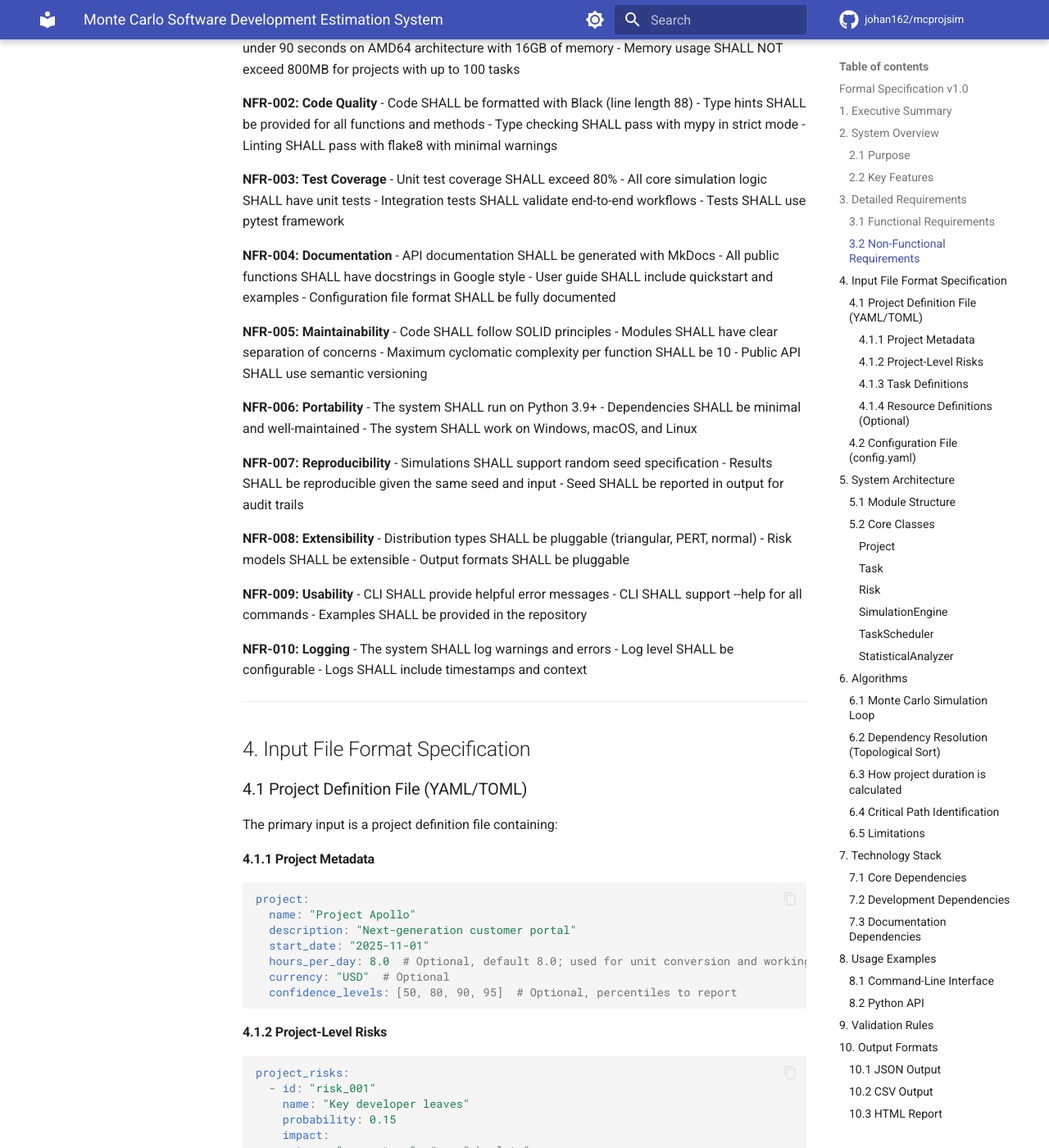
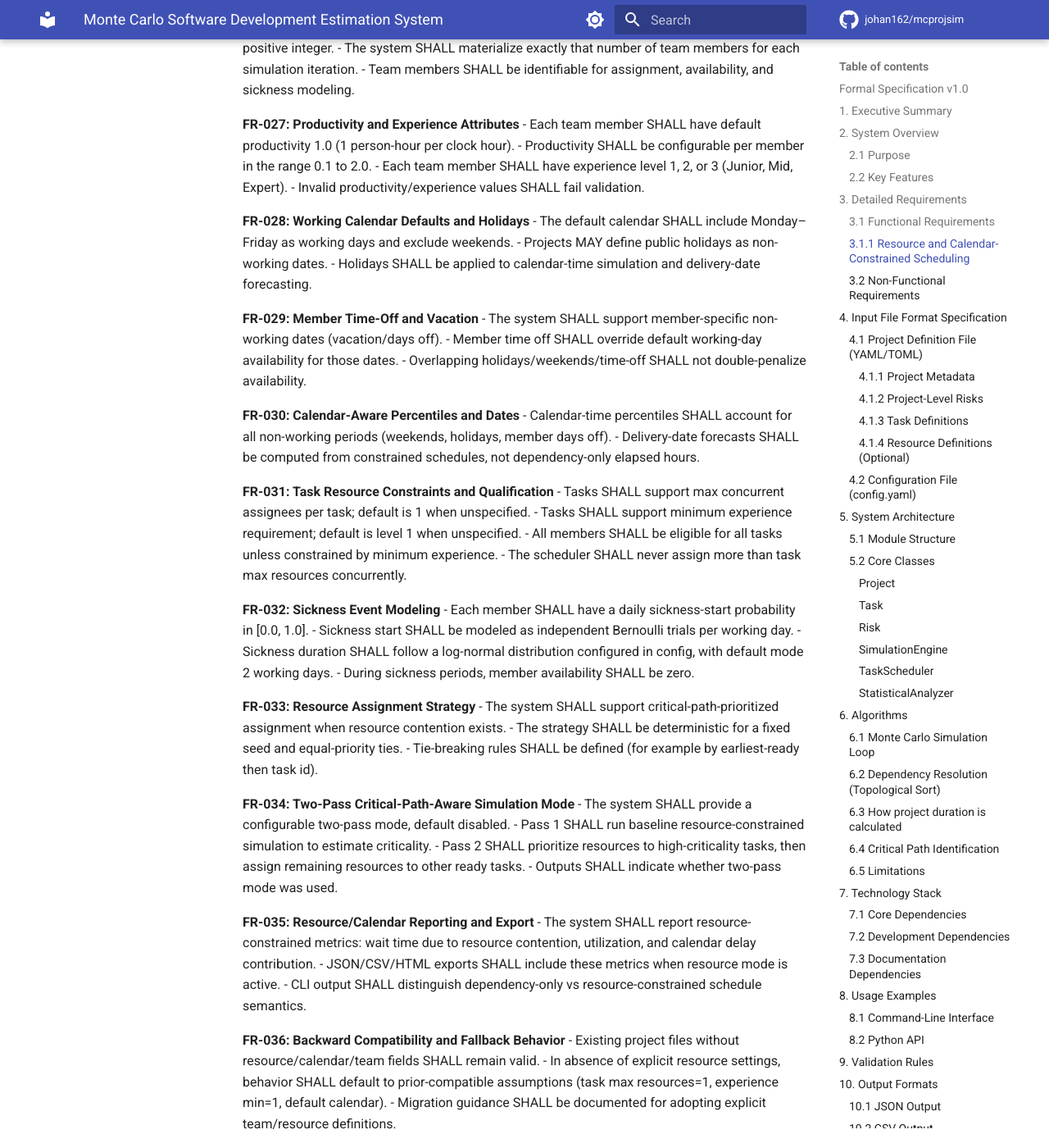
Before and after one commit to johan162/mcprojsim, an MkDocs documentation site: the page built from docs/mcprojsim_reqs.md, in a window 1280 px wide and 1400 px high, scrolled down 4701 px. Shown: the whole window at 82% size. Built offline with MkDocs 1.6.1 and Material for MkDocs 9.7.7, drawn with Linux system fonts in a browser that asks for light colours; comment, search, counter and statistics services are not loaded; some of the changed text lies outside the part shown.

Commit message:
First iteration of constrained scheduling reqs

```diff
--- a/docs/mcprojsim_reqs.md
+++ b/docs/mcprojsim_reqs.md
@@ -173,6 +173,67 @@ Provide probabilistic estimates for software project completion through Monte Ca
 - The system SHALL include staffing recommendations and table data in JSON and CSV exports
 - The system SHALL offer configuration to decide which effort percentile to base staffing suggestion on
 
+### 3.1.1 Resource and Calendar-Constrained Scheduling
+
+**FR-026: Team Size and Member Model**
+- The system SHALL allow project-level team size as a positive integer.
+- The system SHALL materialize exactly that number of team members for each simulation iteration.
+- Team members SHALL be identifiable for assignment, availability, and sickness modeling.
+
+**FR-027: Productivity and Experience Attributes**
+- Each team member SHALL have default productivity 1.0 (1 person-hour per clock hour).
+- Productivity SHALL be configurable per member in the range 0.1 to 2.0.
+- Each team member SHALL have experience level 1, 2, or 3 (Junior, Mid, Expert).
+- Invalid productivity/experience values SHALL fail validation.
+
+**FR-028: Working Calendar Defaults and Holidays**
+- The default calendar SHALL include Monday–Friday as working days and exclude weekends.
+- Projects MAY define public holidays as non-working dates.
+- Holidays SHALL be applied to calendar-time simulation and delivery-date forecasting.
+
+**FR-029: Member Time-Off and Vacation**
+- The system SHALL support member-specific non-working dates (vacation/days off).
+- Member time off SHALL override default working-day availability for those dates.
+- Overlapping holidays/weekends/time-off SHALL not double-penalize availability.
+
+**FR-030: Calendar-Aware Percentiles and Dates**
+- Calendar-time percentiles SHALL account for all non-working periods (weekends, holidays, member days off).
+- Delivery-date forecasts SHALL be computed from constrained schedules, not dependency-only elapsed hours.
+
+**FR-031: Task Resource Constraints and Qualification**
+- Tasks SHALL support max concurrent assignees per task; default is 1 when unspecified.
+- Tasks SHALL support minimum experience requirement; default is level 1 when unspecified.
+- All members SHALL be eligible for all tasks unless constrained by minimum experience.
+- The scheduler SHALL never assign more than task max resources concurrently.
+
+**FR-032: Sickness Event Modeling**
+- Each member SHALL have a daily sickness-start probability in [0.0, 1.0].
+- Sickness start SHALL be modeled as independent Bernoulli trials per working day.
+- Sickness duration SHALL follow a log-normal distribution configured in config, with default mode 2 working days.
+- During sickness periods, member availability SHALL be zero.
+
+**FR-033: Resource Assignment Strategy**
+- The system SHALL support critical-path-prioritized assignment when resource contention exists.
+- The strategy SHALL be deterministic for a fixed seed and equal-priority ties.
+- Tie-breaking rules SHALL be defined (for example by earliest-ready then task id).
+
+**FR-034: Two-Pass Critical-Path-Aware Simulation Mode**
+- The system SHALL provide a configurable two-pass mode, default disabled.
+- Pass 1 SHALL run baseline resource-constrained simulation to estimate criticality.
+- Pass 2 SHALL prioritize resources to high-criticality tasks, then assign remaining resources to other ready tasks.
+- Outputs SHALL indicate whether two-pass mode was used.
+
+**FR-035: Resource/Calendar Reporting and Export**
+- The system SHALL report resource-constrained metrics: wait time due to resource contention, utilization, and calendar delay contribution.
+- JSON/CSV/HTML exports SHALL include these metrics when resource mode is active.
+- CLI output SHALL distinguish dependency-only vs resource-constrained schedule semantics.
+
+**FR-036: Backward Compatibility and Fallback Behavior**
+- Existing project files without resource/calendar/team fields SHALL remain valid.
+- In absence of explicit resource settings, behavior SHALL default to prior-compatible assumptions (task max resources=1, experience min=1, default calendar).
+- Migration guidance SHALL be documented for adopting explicit team/resource definitions.
+
+
 
 ### 3.2 Non-Functional Requirements
 
@@ -290,6 +351,8 @@ tasks:
       integration_complexity: "low"
 
     resources: ["backend_dev_1", "dba_1"]  # Optional
+    max_resources: 2
+    min_experience_level: 1
 
     risks:
       - id: "task_risk_001"
```
